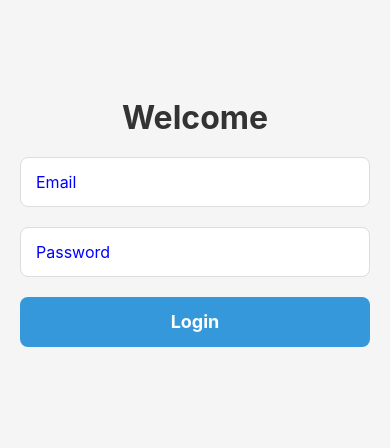
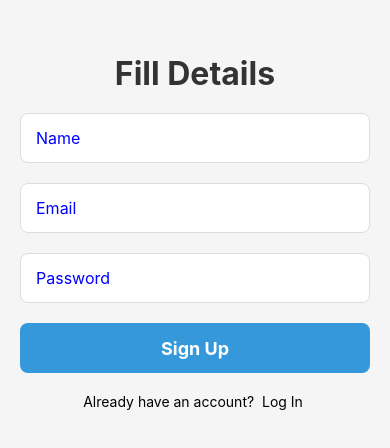
Before and after one commit to Sajal00/Expensetrack, a React Native app: screen /SignUp in a window 390 px wide. Before the commit this address had no page. Shown: the part 190-638 px from the top of the page. Built offline with nearby package versions, Linux system fonts and the light colour scheme.

Commit message:
Login & Signup with firebase implement

```diff
--- a/package.json
+++ b/package.json
@@ -11,6 +11,7 @@
   },
   "dependencies": {
     "@react-native-firebase/app": "^20.3.0",
+    "@react-native-firebase/auth": "^20.3.0",
     "@react-navigation/native": "^6.1.18",
     "@react-navigation/native-stack": "^6.10.1",
     "react": "18.2.0",
--- a/src/AppNavigator/AppNavigator.js
+++ b/src/AppNavigator/AppNavigator.js
@@ -4,6 +4,7 @@ import {createNativeStackNavigator} from '@react-navigation/native-stack';
 import SplashScreen from '../Screens/SplashScreen';
 import LoginScreen from '../Screens/LoginScreen';
 import HomeScreen from '../Screens/HomeScreen';
+import SignUpScreen from '../Screens/SignUpScreen';
 
 const Stack = createNativeStackNavigator();
 
@@ -16,6 +17,7 @@ const AppNavigator = () => {
         <Stack.Screen name="Splash" component={SplashScreen} />
         <Stack.Screen name="Login" component={LoginScreen} />
         <Stack.Screen name="Home" component={HomeScreen} />
+        <Stack.Screen name="SignUp" component={SignUpScreen} />
       </Stack.Navigator>
     </NavigationContainer>
   );
--- a/src/Screens/LoginScreen.js
+++ b/src/Screens/LoginScreen.js
@@ -1,10 +1,51 @@
 import React, {useState} from 'react';
 import {View, Text, TextInput, TouchableOpacity} from 'react-native';
 import loginStyle from '../StyleSheet/Loginstyle';
+import auth from '@react-native-firebase/auth';
 
-const LoginScreen = () => {
+const LoginScreen = ({navigation}) => {
   const [email, setEmail] = useState('');
   const [password, setPassword] = useState('');
+  const [loading, setLoading] = useState(false);
+  const [errorText, setErrorText] = useState('');
+
+  const _handlelogin = () => {
+    navigation.navigate('SignUp');
+    console.log('clicked');
+  };
+  const handleSignIn = async () => {
+    setErrorText(''); // Clear previous errors
+    if (!email || !password) {
+      setErrorText('Please enter both email and password.');
+      return;
+    }
+
+    setLoading(true); // Start loading indicator
+
+    try {
+      const user = await auth().signInWithEmailAndPassword(email, password);
+      console.log(user);
+      navigation.navigate('Home');
+    } catch (error) {
+      console.log(error);
+      switch (error.code) {
+        case 'auth/invalid-email':
+          setErrorText('Invalid email format.');
+          break;
+        case 'auth/user-not-found':
+          setErrorText('No user found with this email.');
+          break;
+        case 'auth/wrong-password':
+          setErrorText('Incorrect password.');
+          break;
+        default:
+          setErrorText('Please check your email or password.');
+          break;
+      }
+    } finally {
+      setLoading(false); // Stop loading indicator
+    }
+  };
 
   return (
     <View style={loginStyle.container}>
@@ -25,9 +66,22 @@ const LoginScreen = () => {
         value={password}
         onChangeText={setPassword}
       />
-      <TouchableOpacity style={loginStyle.button}>
-        <Text style={loginStyle.buttonText}>Login</Text>
-      </TouchableOpacity>
+      {errorText ? <Text style={loginStyle.errortext}>{errorText}</Text> : null}
+
+      {loading ? (
+        <ActivityIndicator size="large" color="#0000ff" />
+      ) : (
+        <TouchableOpacity style={loginStyle.button} onPress={handleSignIn}>
+          <Text style={loginStyle.buttonText}>Login</Text>
+        </TouchableOpacity>
+      )}
+
+      <View style={loginStyle.flexdirection}>
+        <Text>Don't have any account?</Text>
+        <TouchableOpacity onPress={_handlelogin}>
+          <Text> Sign Up</Text>
+        </TouchableOpacity>
+      </View>
     </View>
   );
 };
--- /dev/null
+++ b/src/Screens/SignUpScreen.js
@@ -0,0 +1,96 @@
+import React, {useState} from 'react';
+import {
+  View,
+  Text,
+  TextInput,
+  TouchableOpacity,
+  ActivityIndicator,
+} from 'react-native';
+import loginStyle from '../StyleSheet/Loginstyle';
+import auth from '@react-native-firebase/auth';
+
+const SignUpScreen = ({navigation}) => {
+  const [email, setEmail] = useState('');
+  const [password, setPassword] = useState('');
+  const [name, setName] = useState('');
+  const [errorText, setErrorText] = useState('');
+  const [loading, setLoading] = useState(false);
+
+  const _handleSignup = async () => {
+    setErrorText('');
+    if (!name || !email || !password) {
+      setErrorText('Please fill in all the fields.');
+      return;
+    }
+    setLoading(true);
+    try {
+      const userdata = await auth().createUserWithEmailAndPassword(
+        email,
+        password,
+      );
+      console.log(userdata);
+      console.log('User account created & signed in!');
+      navigation.navigate('Login');
+    } catch (error) {
+      if (error.code === 'auth/email-already-in-use') {
+        console.log('That email address is already in use!');
+      }
+      if (error.code === 'auth/invalid-email') {
+        console.log('That email address is invalid!');
+      }
+      console.error(error);
+    } finally {
+      setLoading(false); // Stop loading indicator
+    }
+  };
+  const handlelogin = () => {
+    navigation.navigate('Login');
+  };
+  return (
+    <View style={loginStyle.container}>
+      <Text style={loginStyle.title}>Fill Details</Text>
+      <TextInput
+        style={loginStyle.input}
+        placeholder="Name"
+        placeholderTextColor="blue"
+        value={name}
+        onChangeText={setName}
+        keyboardType="default"
+        autoCapitalize="none"
+      />
+      <TextInput
+        style={loginStyle.input}
+        placeholder="Email"
+        placeholderTextColor="blue"
+        value={email}
+        onChangeText={setEmail}
+        keyboardType="email-address"
+        autoCapitalize="none"
+      />
+      <TextInput
+        style={loginStyle.input}
+        placeholder="Password"
+        placeholderTextColor="blue"
+        value={password}
+        onChangeText={setPassword}
+      />
+      {errorText ? <Text style={loginStyle.errortext}>{errorText}</Text> : null}
+      {loading ? (
+        <ActivityIndicator size="large" color="#0000ff" />
+      ) : (
+        <TouchableOpacity style={loginStyle.button} onPress={_handleSignup}>
+          <Text style={loginStyle.buttonText}>Sign Up</Text>
+        </TouchableOpacity>
+      )}
+
+      <View style={loginStyle.flexdirection}>
+        <Text>Already have an account? </Text>
+        <TouchableOpacity onPress={handlelogin}>
+          <Text> Log In </Text>
+        </TouchableOpacity>
+      </View>
+    </View>
+  );
+};
+
+export default SignUpScreen;
--- a/src/StyleSheet/Loginstyle.js
+++ b/src/StyleSheet/Loginstyle.js
@@ -41,6 +41,16 @@ const loginStyle = StyleSheet.create({
     fontSize: 18,
     fontWeight: 'bold',
   },
+  flexdirection: {
+    flexDirection: 'row',
+    justifyContent: 'center',
+    alignItems: 'center',
+  },
+  errortext: {
+    color: 'red',
+    textAlign: 'center',
+    marginVertical: 10,
+  },
 });
 
 export default loginStyle;
```
Also changed, not shown: 1 other file (tests, documents, lock files or other folders).
